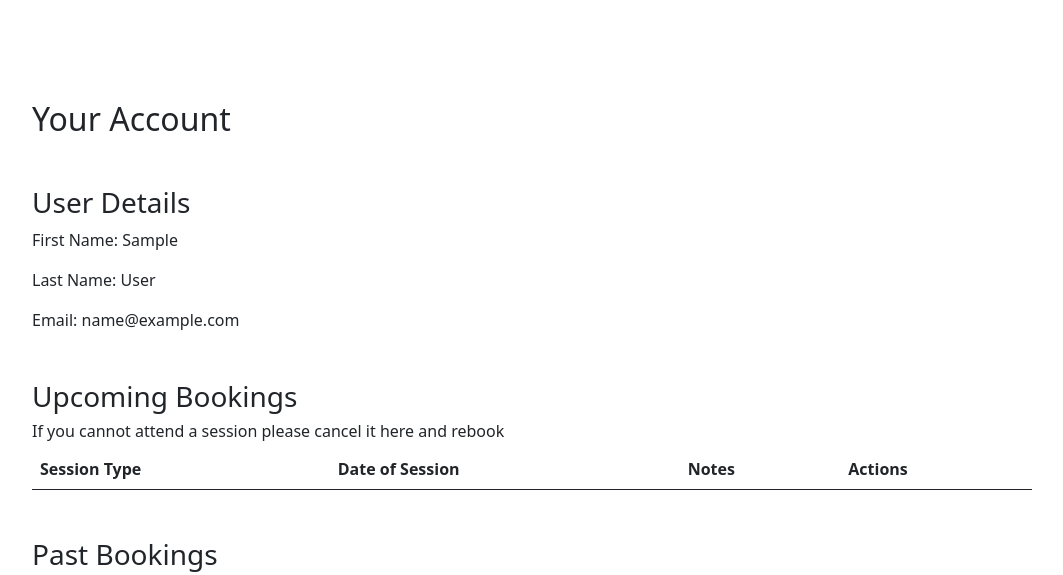
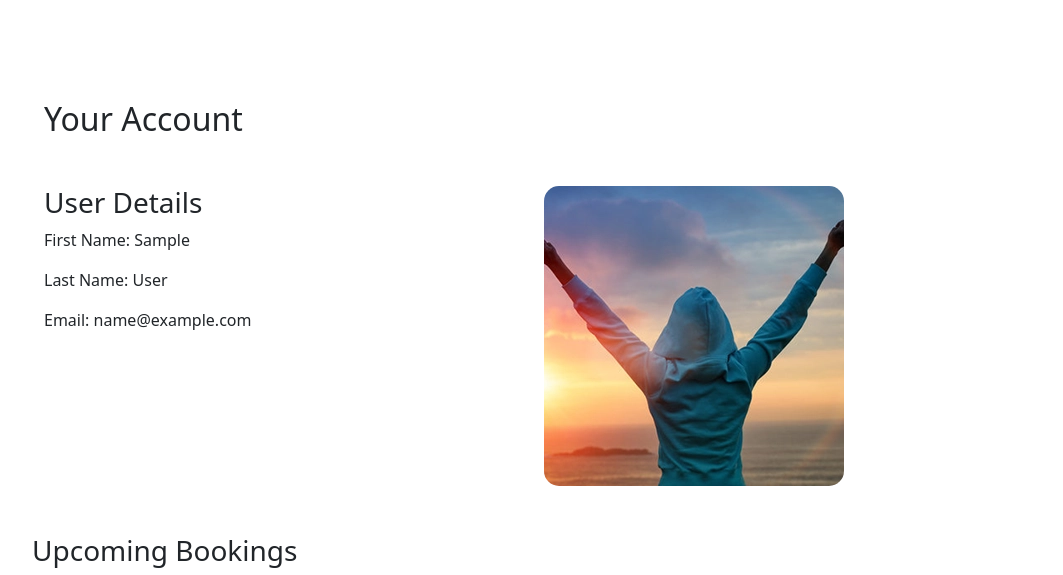
Before and after one commit to Spudos/PP4, a Django app: page /user-account/ in a window 1280 px wide. Shown: the part 190-765 px from the top of the page, without its empty margins (108-1171 px from the left). Run offline with Django 3.2, Linux system fonts and the light colour scheme; the visitor is signed in with stand-in values (Sample User, id 1); data that the repository does not hold is empty; some libraries are stand-ins or nearby versions.

Commit message:
add image and style to user account page

```diff
--- a/welcome/templates/user_account.html
+++ b/welcome/templates/user_account.html
@@ -3,11 +3,18 @@
 <main>
   <div class="contact-page">
     <div class="mb-5 p-0">
-      <h2 class="mb-5">Your Account</h2>
-      <h3>User Details</h3>
-      <p>First Name: {{ user.first_name }}</p>
-      <p>Last Name: {{ user.last_name }}</p>
-      <p>Email: {{ user.email }}</p>
+      <div class="row">
+        <h2 class="mb-5">Your Account</h2>
+        <div class="col-6">
+          <h3>User Details</h3>
+          <p>First Name: {{ user.first_name }}</p>
+          <p>Last Name: {{ user.last_name }}</p>
+          <p>Email: {{ user.email }}</p>
+        </div>
+        <div class="col-6 page-image">
+          <img src="{% static 'images/success.webp' %}" alt="">
+        </div>
+      </div>
     </div>
     <h3>Upcoming Bookings</h3>
     <h6>If you cannot attend a session please cancel it here and rebook</h6>
```
